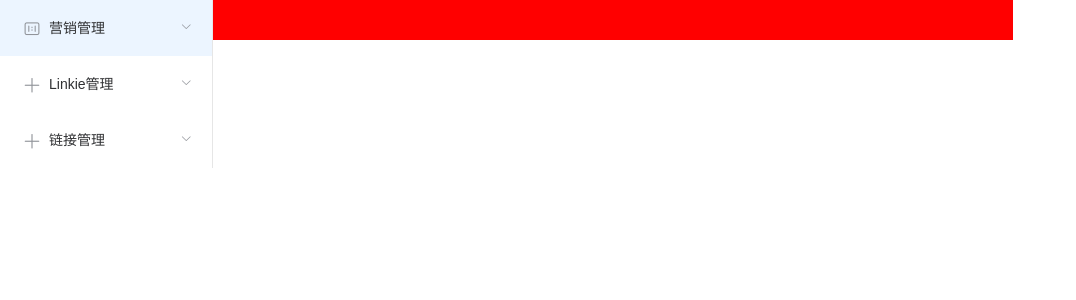
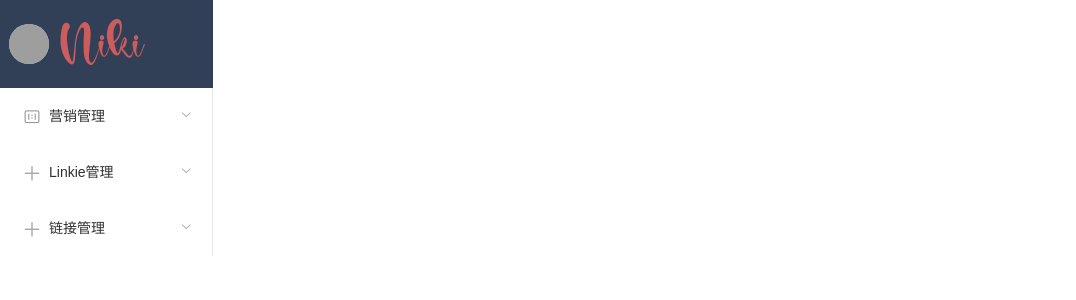
Before and after one commit to LinHuanTanLy/django_vue, a Vue app in the folder frontend/: page / in a window 1280 px wide. Shown: the top 300 px of the page, without its empty margins (0-1076 px from the left). Built offline with nearby package versions, Linux system fonts and the light colour scheme; grey boxes are pictures that could not be loaded.

Commit message:
feat:修改主页

```diff
--- /dev/null
+++ b/frontend/src/assets/fonts/woodine.css
@@ -0,0 +1,4 @@
+@font-face {
+  font-family: 'Woodine';
+  src: url(./Woodine.ttf)
+}
--- /dev/null
+++ b/frontend/src/components/header_top/header_top.vue
@@ -0,0 +1,41 @@
+<template>
+  <div class="header_container">
+    <el-breadcrumb separator="/">
+      <el-breadcrumb-item :to="{ path: '/manage' }">首页</el-breadcrumb-item>
+      <el-breadcrumb-item v-for="(item, index) in $route.meta" :key="index">{{ item }}</el-breadcrumb-item>
+    </el-breadcrumb>
+    <el-dropdown @command="handleCommand" menu-align='start'>
+      <img :src="baseImgPath + adminInfo.avatar" class="avator">
+      <el-dropdown-menu slot="dropdown">
+        <el-dropdown-item command="home">首页</el-dropdown-item>
+        <el-dropdown-item command="signout">退出</el-dropdown-item>
+      </el-dropdown-menu>
+    </el-dropdown>
+  </div>
+</template>
+
+<script>
+export default {
+  name: "header_top"
+}
+</script>
+
+<style lang="less">
+	@import '../../style/mixin';
+	.header_container{
+		background-color: #EFF2F7;
+		height: 60px;
+		display: flex;
+		justify-content: space-between;
+		align-items: center;
+		padding-left: 20px;
+	}
+	.avator{
+		.wh(36px, 36px);
+		border-radius: 50%;
+		margin-right: 37px;
+	}
+	.el-dropdown-menu__item{
+        text-align: center;
+    }
+</style>
--- /dev/null
+++ b/frontend/src/conf/config.env.js
@@ -0,0 +1,5 @@
+const EnvEnum = {
+  TEST: "0",
+  RELEASE: "1",
+  PRODUCT: "2",
+};
--- a/frontend/src/main.js
+++ b/frontend/src/main.js
@@ -6,11 +6,11 @@ import router from './router'
 import axios from 'axios'
 import ElementUI from 'element-ui'
 import 'element-ui/lib/theme-chalk/index.css'
+import '../src/assets/fonts/woodine.css'
 
 Vue.prototype.$http = axios
 Vue.config.productionTip = false
 Vue.use(ElementUI)
-
 /* eslint-disable no-new */
 new Vue({
   el: '#app',
--- a/frontend/src/pages/home/Home.vue
+++ b/frontend/src/pages/home/Home.vue
@@ -2,14 +2,14 @@
   <div class="manage_page fillcontain">
     <el-row style="height: 100%;">
       <el-col :span="4" style="min-height: 100%; background-color: #324057;">
+        <div id="slogan_body">
+          <el-avatar :src="nikiLogo"></el-avatar>
+          <span id="slogan-style">Niki</span>
+        </div>
         <el-menu :default-active="defaultActive" style="min-height: 100%;" theme="dark" router>
           <el-submenu index="1">
             <template slot="title"><i class="el-icon-c-scale-to-original"></i>营销管理</template>
-            <el-menu-item index="links"
-            >我的收藏夹
-            </el-menu-item
-            >
-            <el-menu-item index="links" @click="replaceRouter('/links')">营销管理一</el-menu-item>
+            <el-menu-item index="sales1">营销管理一</el-menu-item>
             <el-menu-item index="shopList">营销管理二</el-menu-item>
           </el-submenu>
           <el-submenu index="2">
@@ -19,16 +19,14 @@
           </el-submenu>
           <el-submenu index="3">
             <template slot="title"><i class="el-icon-plus"></i>链接管理</template>
-            <el-menu-item index="addShop">添加商铺</el-menu-item>
+            <el-menu-item index="links">链接管理</el-menu-item>
             <el-menu-item index="addGoods">添加商品</el-menu-item>
           </el-submenu>
         </el-menu>
       </el-col>
-      <el-col :span="20" style="height: 100%;overflow: auto; width: 800px; background-color: red">
+      <el-col :span="20" style="height: 100%;overflow: auto; ">
         <keep-alive>
-          <el-main>
-            <router-view></router-view>
-          </el-main>
+          <router-view></router-view>
         </keep-alive>
       </el-col>
     </el-row>
@@ -36,16 +34,22 @@
 </template>
 
 <script>
+import nikiLogo from "../../../src/assets/niki_logo.png";
+
 export default {
+
+  data() {
+    return {
+      nikiLogo: nikiLogo,
+    }
+  },
   computed: {
     defaultActive: function () {
       return this.$route.path.replace('/', '');
     }
   },
   methods: {
-    replaceRouter: function (router) {
-      this.$router.replace(router);
-    }
+
   },
 }
 </script>
@@ -57,4 +61,20 @@ export default {
 .manage_page {
 
 }
+
+
+#slogan_body {
+  height: 88px;
+  display: flex;
+  align-items: center;
+  justify-content: start;
+  margin-left: 4%;
+}
+
+#slogan-style {
+  margin-left: 12px;
+  color: indianred;
+  font-size: 40px;
+  font-family: Woodine;
+}
 </style>
--- a/frontend/src/pages/links/Links.vue
+++ b/frontend/src/pages/links/Links.vue
@@ -1,10 +1,30 @@
 <template>
-  <el-button>links</el-button>
+  <el-col>
+    <el-menu :default-active="activeIndex" class="el-menu-demo" mode="horizontal">
+      <el-menu-item v-for="(value) in envList" :key="value" :index="value['index']">
+        <span>{{ value['name'] }}</span>
+      </el-menu-item>
+    </el-menu>
+
+  </el-col>
 </template>
 
+
 <script>
+import EnvEnum from '../../conf/config.env'
+
 export default {
-  name: "Links"
+  name: "Links",
+  data() {
+    return {
+      activeIndex: "test",
+      envList: [
+        {"name": "测试环境", key: EnvEnum.TEST, index: "test"},
+        {"name": "集成环境", key: EnvEnum.RELEASE, index: "release"},
+        {"name": "生产环境", key: EnvEnum.PRODUCT, index: "product"},
+      ]
+    }
+  },
 }
 </script>
 
```
Also changed, not shown: frontend/src/router/index.js (+8 -5 lines), frontend/src/assets/fonts/Woodine.ttf (added), 1 other file (tests, documents, lock files or other folders).
